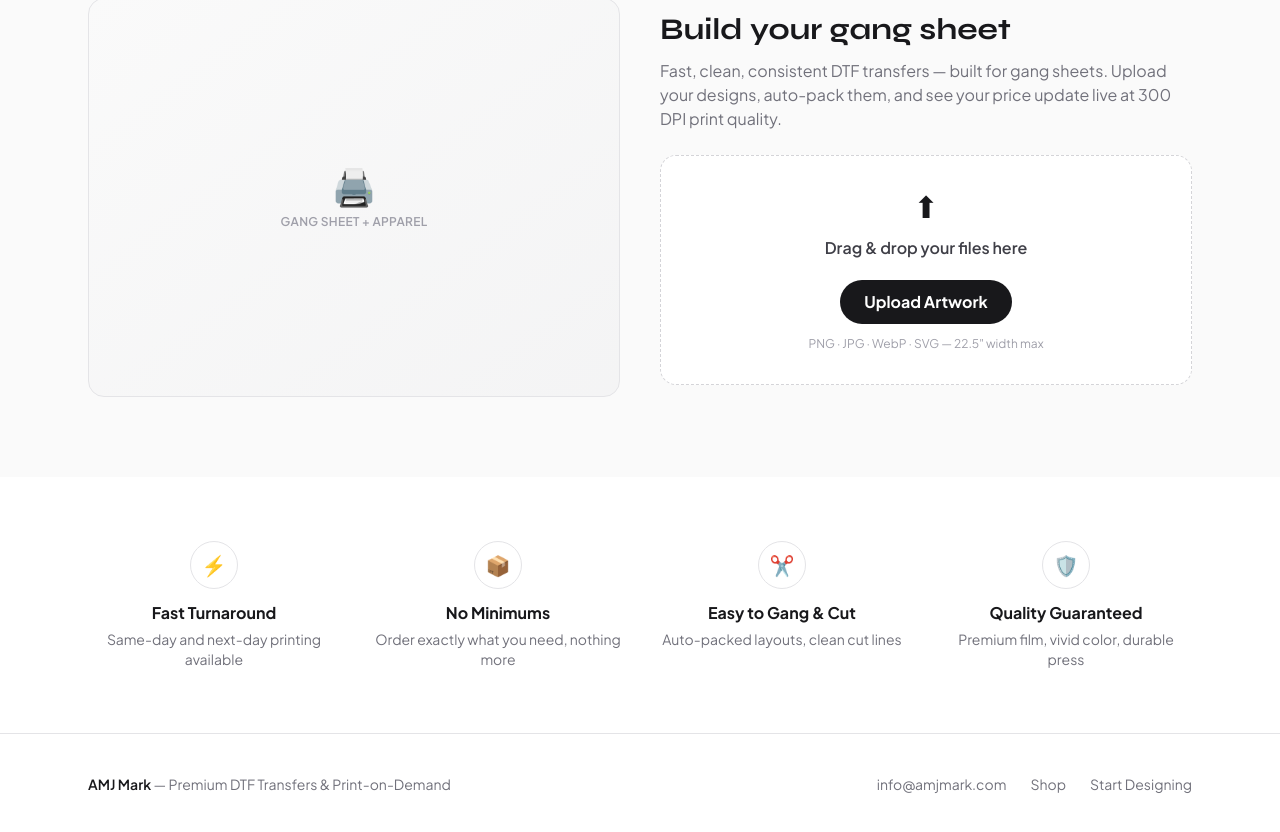
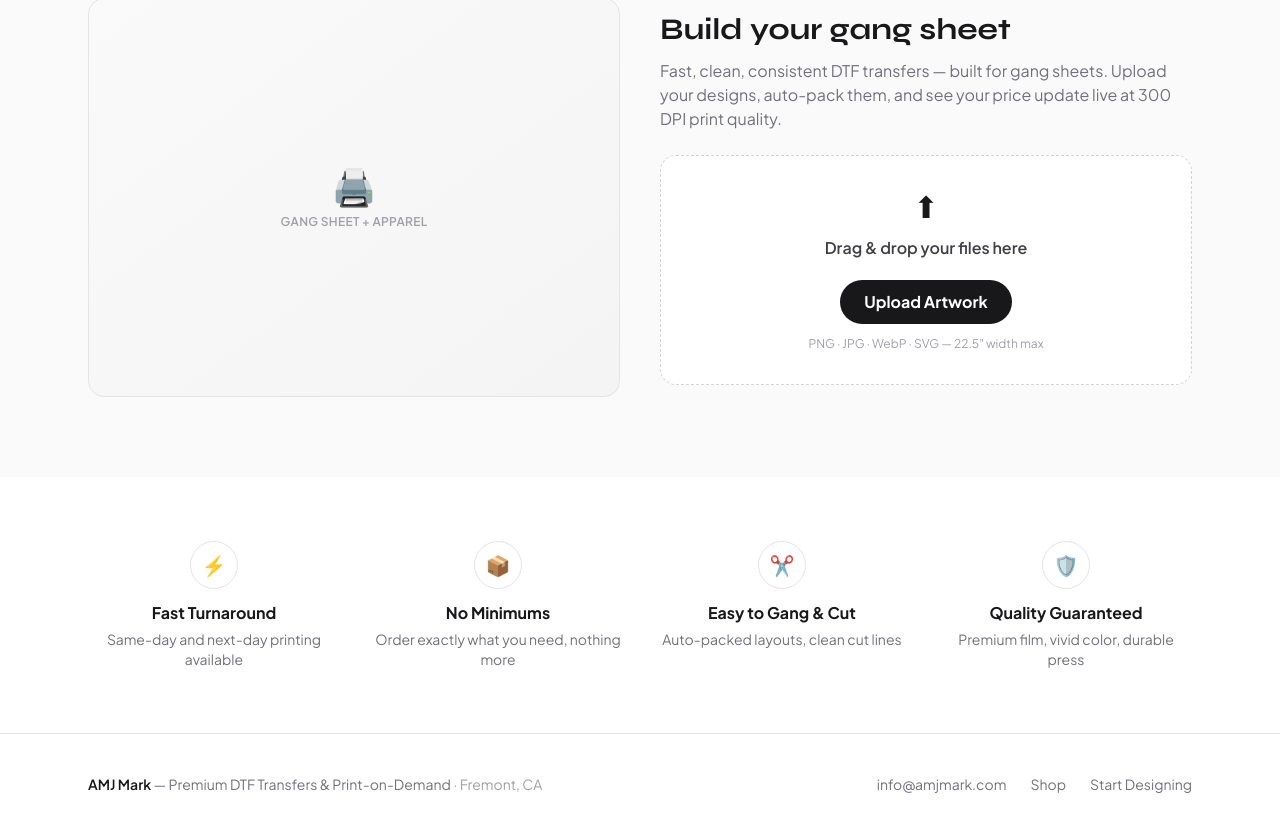
Before and after one commit to HakimAbushaala/amjmark-website, a Next.js app: page / in a window 1280 px wide. Shown: the part 1036-1868 px from the top of the page. Built offline with nearby package versions, Linux system fonts and the light colour scheme; no server answers.

Commit message:
Add Fremont, CA location to footer and gang-sheet builder

```diff
--- a/components/SiteFooter.tsx
+++ b/components/SiteFooter.tsx
@@ -6,6 +6,7 @@ export function SiteFooter() {
       <div className="mx-auto flex max-w-6xl flex-col gap-4 px-6 text-sm sm:flex-row sm:items-center sm:justify-between">
         <div>
           <span className="font-semibold text-zinc-900">AMJ Mark</span> — Premium DTF Transfers &amp; Print-on-Demand
+          <span className="text-zinc-400"> · Fremont, CA</span>
         </div>
         <div className="flex gap-6">
           <a href="mailto:info@amjmark.com" className="hover:text-zinc-900">
--- a/public/gang-sheet-builder.html
+++ b/public/gang-sheet-builder.html
@@ -1237,7 +1237,7 @@ a{color:inherit;text-decoration:none}
   <div class="sb-item">Zoom: <b id="bbZoom">100%</b></div>
   <div class="sb-sep"></div>
   <div class="sb-item" id="bbSheetSize">Sheet: 22.5" × 0"</div>
-  <div id="sbRight">© AMJ Mark · info@amjmark.com &nbsp;|&nbsp; <b>Del</b>=delete · <b>R</b>=rotate · <b>Ctrl+D</b>=duplicate · <b>Arrows</b>=nudge · <b>0</b>=fit</div>
+  <div id="sbRight">© AMJ Mark · Fremont, CA · info@amjmark.com &nbsp;|&nbsp; <b>Del</b>=delete · <b>R</b>=rotate · <b>Ctrl+D</b>=duplicate · <b>Arrows</b>=nudge · <b>0</b>=fit</div>
 </div>
 
 <!-- ADDED TO CART MODAL -->
```
